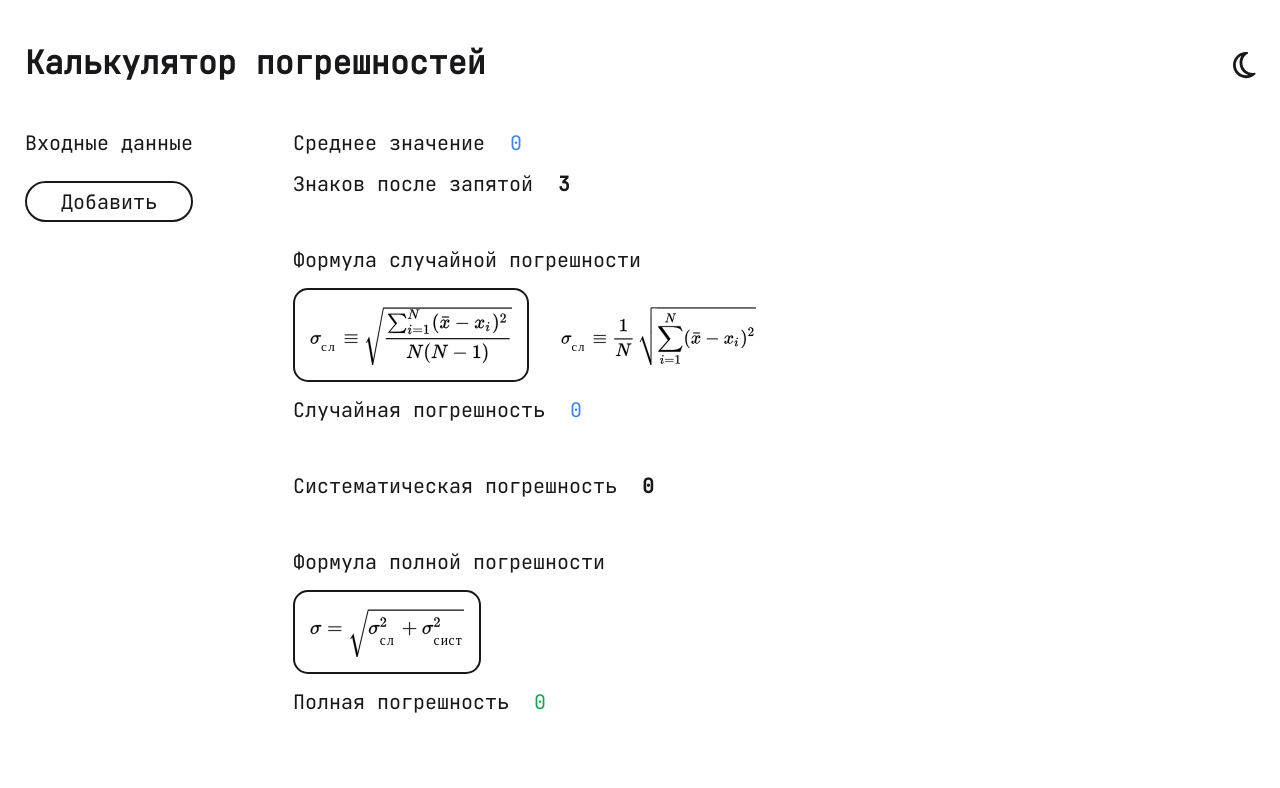
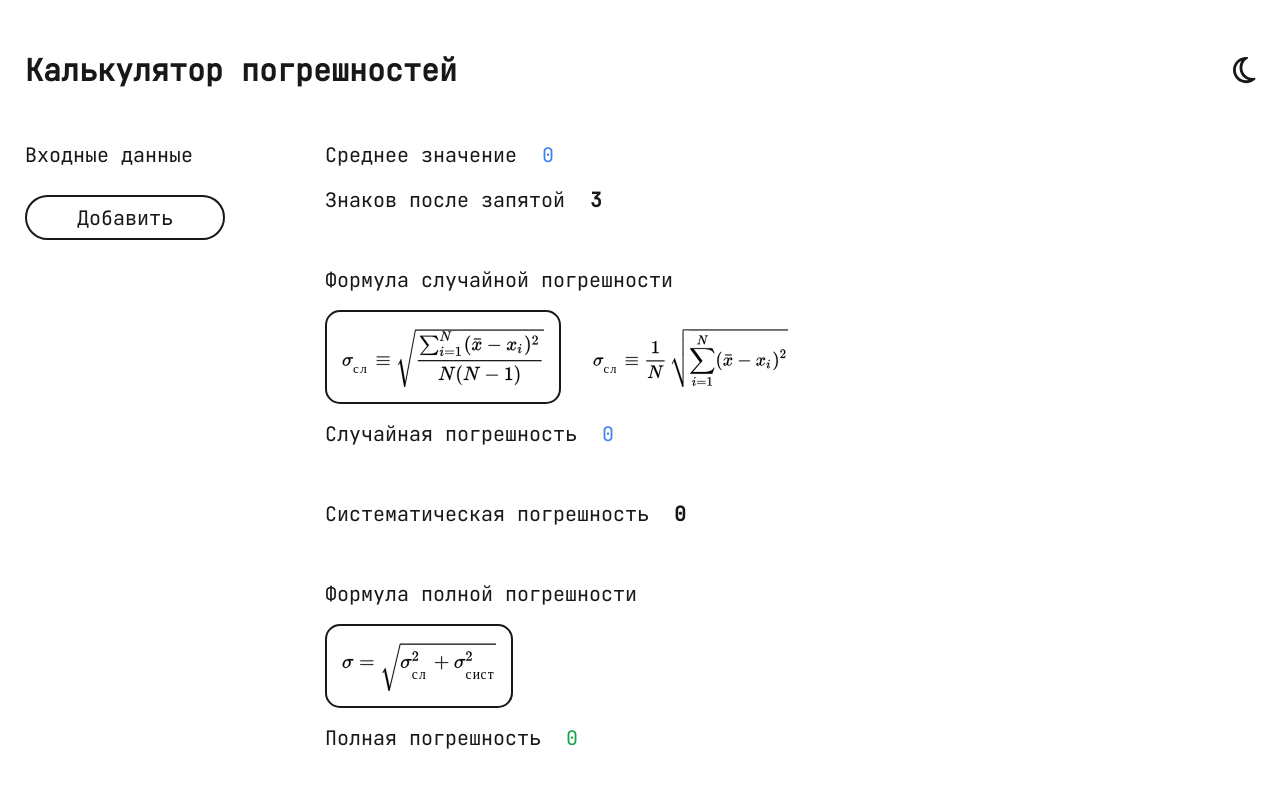
Before and after one commit to Artemiy111/errcalc, a Vue app: page / in a window 1280 px wide. Shown: the top 788 px of the page. Built offline with nearby package versions, Linux system fonts and the light colour scheme.

Commit message:
feat: improve ui

```diff
--- a/src/App.vue
+++ b/src/App.vue
@@ -12,7 +12,7 @@ const dataset = computed(
   <div class="container mx-auto px-5 transition-all">
     <TheHeader class="mt-10" />
     <div class="mt-10 mb-10 flex flex-col flex-nowrap gap-x-20 gap-y-10 md:flex-row">
-      <InputData v-model="inputData" />
+      <InputData v-model="inputData" class="md:w-40" />
       <ErrorCalculation :dataset="dataset" />
     </div>
   </div>
--- a/src/assets/styles/index.css
+++ b/src/assets/styles/index.css
@@ -7,21 +7,23 @@
 @layer base {
   html,
   body {
-    font-size: 18px;
-    line-height: 130%;
+    font-size: 16px;
     font-family: 'Jetbrains Mono', sans-serif;
   }
-
-  h1 {
-    font-size: 24px;
+  @media screen(sm) {
+    html,
+    body {
+      font-size: 18px;
+    }
   }
   @media screen(md) {
     html,
     body {
       font-size: 20px;
     }
-    h1 {
-      font-size: 32px;
-    }
+  }
+
+  h1 {
+    @apply text-2xl;
   }
 }
--- a/src/components/ErrorCalculation.vue
+++ b/src/components/ErrorCalculation.vue
@@ -68,19 +68,19 @@ const formatedFullError = computed<number>(() => customRounded(fullError))
 <template>
   <section class="">
     <section>
-      <div class="flex gap-5">
+      <div class="flex justify-between gap-5 xs:justify-start">
         <span>Среднее значение</span>
         <span class="text-blue-500">{{ formatedAverage }}</span>
       </div>
-      <div class="group mt-3 flex gap-5">
-        <span class="w-fit whitespace-nowrap">Знаков после запятой</span>
+      <div class="group mt-3 flex justify-between gap-5 xs:justify-start">
+        <span class="">Знаков после запятой</span>
         <input
           type="number"
           :value="decimalPlaces"
           @change="setDecimalPlaces"
           min="1"
           max="5"
-          class="w-full rounded-md bg-transparent font-bold outline-none duration-300 focus:ring-2 focus:ring-zinc-50 group-hover:bg-zinc-50 dark:focus:ring-2 dark:focus:ring-zinc-800 dark:group-hover:bg-zinc-800"
+          class="h-fit w-[5ch] rounded-md bg-transparent text-right font-bold outline-none duration-300 [direction:rtl] focus:ring-2 focus:ring-zinc-50 group-hover:bg-zinc-50 dark:focus:ring-2 dark:focus:ring-zinc-800 dark:group-hover:bg-zinc-800 xs:text-left xs:[direction:ltr]"
         />
       </div>
     </section>
@@ -88,7 +88,7 @@ const formatedFullError = computed<number>(() => customRounded(fullError))
       <span>Формула случайной погрешности</span>
 
       <div class="flex flex-wrap gap-3">
-        <label class="block">
+        <label class="w-full xs:w-auto">
           <input
             type="radio"
             name="random-error"
@@ -98,16 +98,16 @@ const formatedFullError = computed<number>(() => customRounded(fullError))
             @change="changeRandomErrorFormula"
           />
           <div
-            class="w-fit cursor-pointer rounded-xl border-2 border-transparent duration-300 hover:bg-zinc-50 active:ring-2 active:ring-zinc-50 peer-checked:cursor-auto peer-checked:border-zinc-900 peer-checked:hover:bg-transparent dark:hover:bg-zinc-800 dark:active:ring-2 dark:active:ring-zinc-800 dark:peer-checked:border-zinc-300"
+            class="w-full cursor-pointer rounded-xl border-2 border-transparent duration-300 hover:bg-zinc-50 active:ring-2 active:ring-zinc-50 peer-checked:cursor-auto peer-checked:border-zinc-900 peer-checked:hover:bg-transparent dark:hover:bg-zinc-800 dark:active:ring-2 dark:active:ring-zinc-800 dark:peer-checked:border-zinc-300"
           >
             <img
               src="@/assets/img/random-error-1.svg"
               alt=""
-              class="m-3 h-[60px] w-max [user-select:none] dark:invert"
+              class="my-5 mx-auto h-[60px] w-max [user-select:none] dark:invert xs:m-3"
             />
           </div>
         </label>
-        <label class="block">
+        <label class="w-full xs:w-auto">
           <input
             type="radio"
             name="random-error"
@@ -116,17 +116,17 @@ const formatedFullError = computed<number>(() => customRounded(fullError))
             @change="changeRandomErrorFormula"
           />
           <div
-            class="w-fit cursor-pointer rounded-xl border-2 border-transparent duration-300 hover:bg-zinc-50 active:ring-2 active:ring-zinc-50 peer-checked:cursor-auto peer-checked:border-zinc-900 peer-checked:hover:bg-transparent dark:hover:bg-zinc-800 dark:active:ring-2 dark:active:ring-zinc-800 dark:peer-checked:border-zinc-300"
+            class="w-full cursor-pointer rounded-xl border-2 border-transparent duration-300 hover:bg-zinc-50 active:ring-2 active:ring-zinc-50 peer-checked:cursor-auto peer-checked:border-zinc-900 peer-checked:hover:bg-transparent dark:hover:bg-zinc-800 dark:active:ring-2 dark:active:ring-zinc-800 dark:peer-checked:border-zinc-300"
           >
             <img
               src="@/assets/img/random-error-2.svg"
               alt=""
-              class="m-3 h-[60px] [user-select:none] dark:invert"
+              class="my-5 mx-auto h-[60px] [user-select:none] dark:invert xs:m-3"
             />
           </div>
         </label>
       </div>
-      <div class="flex gap-5">
+      <div class="flex justify-between gap-5 xs:justify-start">
         <span>Случайная погрешность</span>
         <span class="text-blue-500">{{
           randomErrorFormula === 'full' ? randomErrorFull : randomErrorSimplified
@@ -134,28 +134,31 @@ const formatedFullError = computed<number>(() => customRounded(fullError))
       </div>
     </section>
     <section class="mt-10">
-      <div class="group flex flex-nowrap gap-5">
-        <span class="whitespace-nowrap">Систематическая погрешность</span>
+      <div class="group flex justify-between gap-5 xs:justify-start">
+        <span class="">Систематическая погрешность</span>
         <input
           type="number"
           :value="systematicError"
           @change="setSystematicError"
           min="0"
-          max="9"
-          class="w-full rounded-md bg-transparent font-bold outline-none duration-300 focus:ring-2 focus:ring-zinc-50 group-hover:bg-zinc-50 dark:focus:ring-2 dark:focus:ring-zinc-800 dark:group-hover:bg-zinc-800"
+          step="0.001"
+          max="10"
+          class="h-fit w-[7ch] rounded-md bg-transparent text-right font-bold outline-none duration-300 [direction:rtl] focus:ring-2 focus:ring-zinc-50 group-hover:bg-zinc-50 dark:focus:ring-2 dark:focus:ring-zinc-800 dark:group-hover:bg-zinc-800 xs:text-left xs:[direction:ltr]"
         />
       </div>
     </section>
     <section class="mt-10 flex flex-col gap-3">
       <span>Формула полной погрешности</span>
-      <div class="w-fit rounded-xl border-2 border-zinc-900 transition-colors dark:border-zinc-300">
+      <div
+        class="w-full rounded-xl border-2 border-zinc-900 transition-colors dark:border-zinc-300 xs:w-fit"
+      >
         <img
           src="@/assets/img/full-error.svg"
           alt=""
-          class="m-3 h-[50px] [user-select:none] dark:invert"
+          class="my-5 mx-auto h-[50px] [user-select:none] dark:invert xs:m-3"
         />
       </div>
-      <div class="flex gap-5">
+      <div class="flex justify-between gap-5 xs:justify-start">
         <span>Полная погрешность</span>
         <span class="text-green-600">{{ formatedFullError }}</span>
       </div>
--- a/src/components/TheHeader.vue
+++ b/src/components/TheHeader.vue
@@ -12,7 +12,7 @@ watchEffect(() => {
 </script>
 
 <template>
-  <header class="flex justify-between gap-5">
+  <header class="flex items-center justify-between gap-5">
     <h1 class="font-bold">Калькулятор погрешностей</h1>
     <Icon
       :icon="['far', isDark ? 'sun' : 'moon']"
--- a/tailwind.config.cjs
+++ b/tailwind.config.cjs
@@ -1,9 +1,20 @@
 /** @type {import('tailwindcss').Config} */
+
+const defaultTheme = require('tailwindcss/defaultTheme')
+
 module.exports = {
   darkMode: 'class',
   content: ['./index.html', './src/**/*.{vue,js,ts,jsx,tsx}'],
   theme: {
-    extend: {},
+    screens: {
+      xs: '400px',
+      ...defaultTheme.screens,
+    },
+    container: {
+      screens: {
+        xs: '100%',
+      },
+    },
   },
   plugins: [],
 }
```
